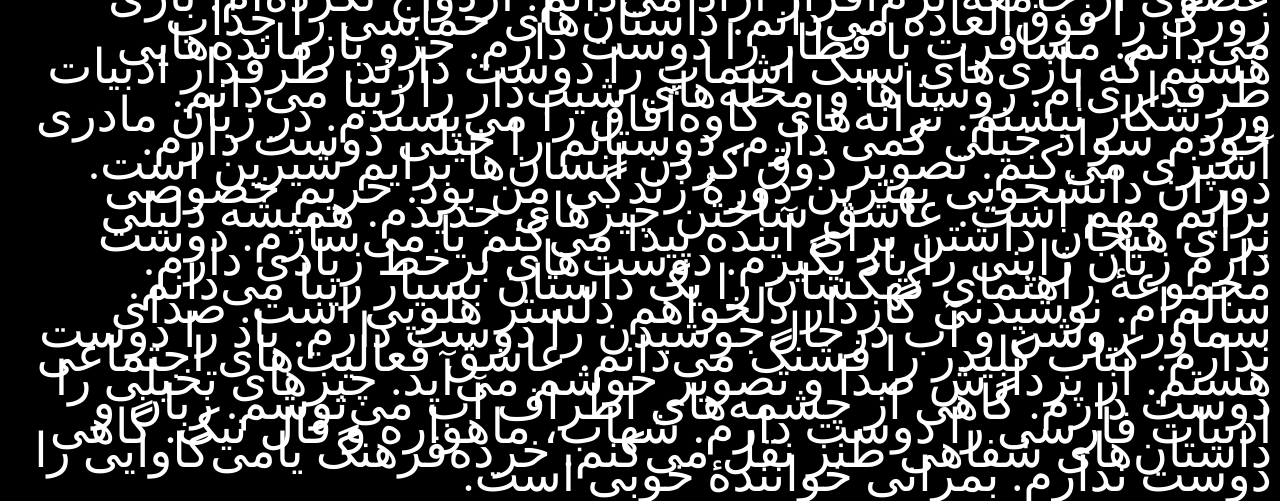
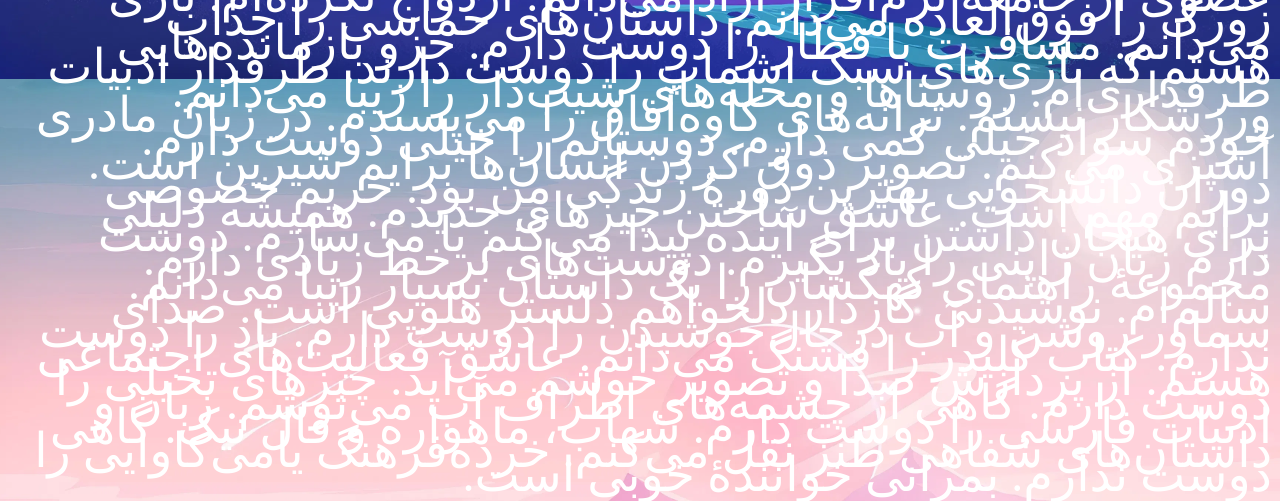
Before and after one commit to ekm507/ekm507.github.io, a plain HTML site: page about.html in a window 1280 px wide. Shown: the part 721-1222 px from the top of the page. Drawn offline with Linux system fonts and the light colour scheme.

Commit message:
update about style

```diff
--- a/about.html
+++ b/about.html
@@ -4,7 +4,7 @@
         <title>دربارهٔ من</title>
         <meta charset="UTF-8">
         <link rel="stylesheet" type="text/css" href="about_style.css">
-        <link href="style.css" rel="stylesheet">
+        <!-- <link href="style.css" rel="stylesheet"> -->
     </head>
     <body>
        <div id="text", dir="rtl">
--- a/about_style.css
+++ b/about_style.css
@@ -1,7 +1,12 @@
 body {
 	margin-top:10%;
-	font-family:parastoo;
-	background-color:black;
+	font-family:Vazir Code;
+	/* background-color:black; */
+	background-image: url("img/banner2.webp");
+	background-repeat: no-repeat;
+    background-attachment: fixed;
+    background-size: cover;
+
 	color:white;
         cursor: default;
 }
```
